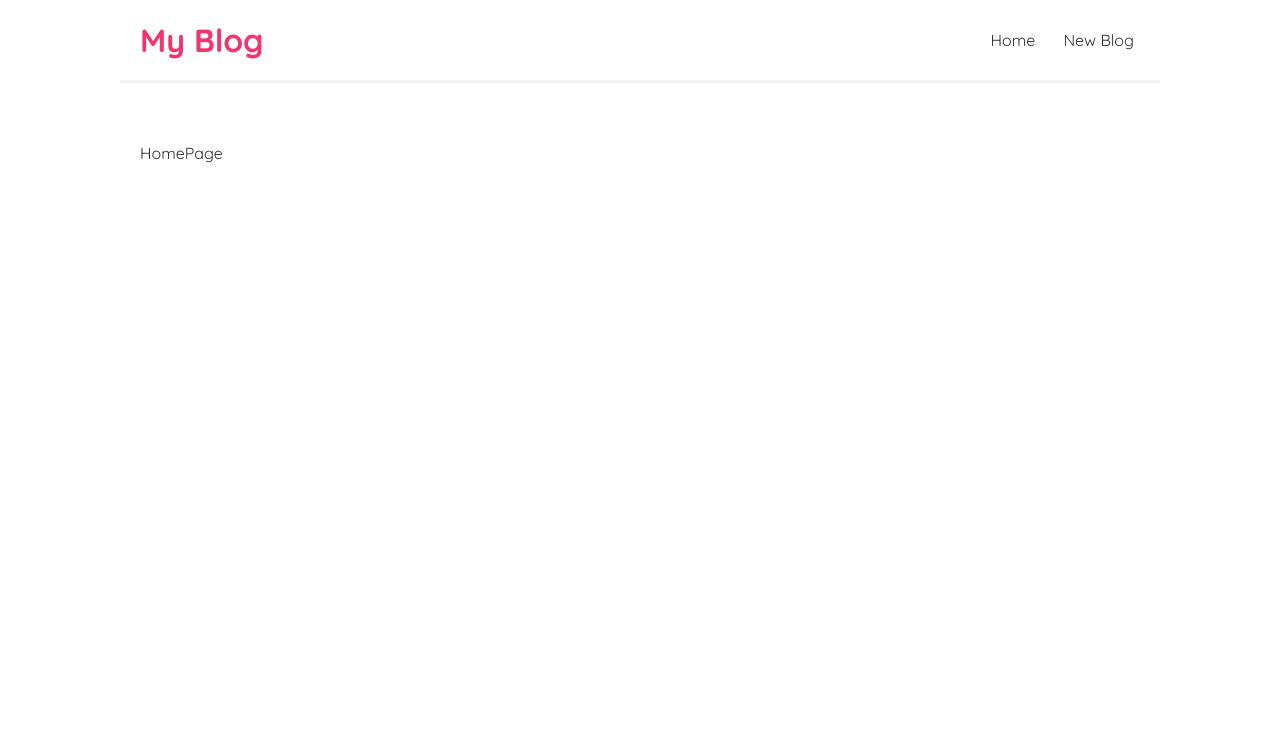
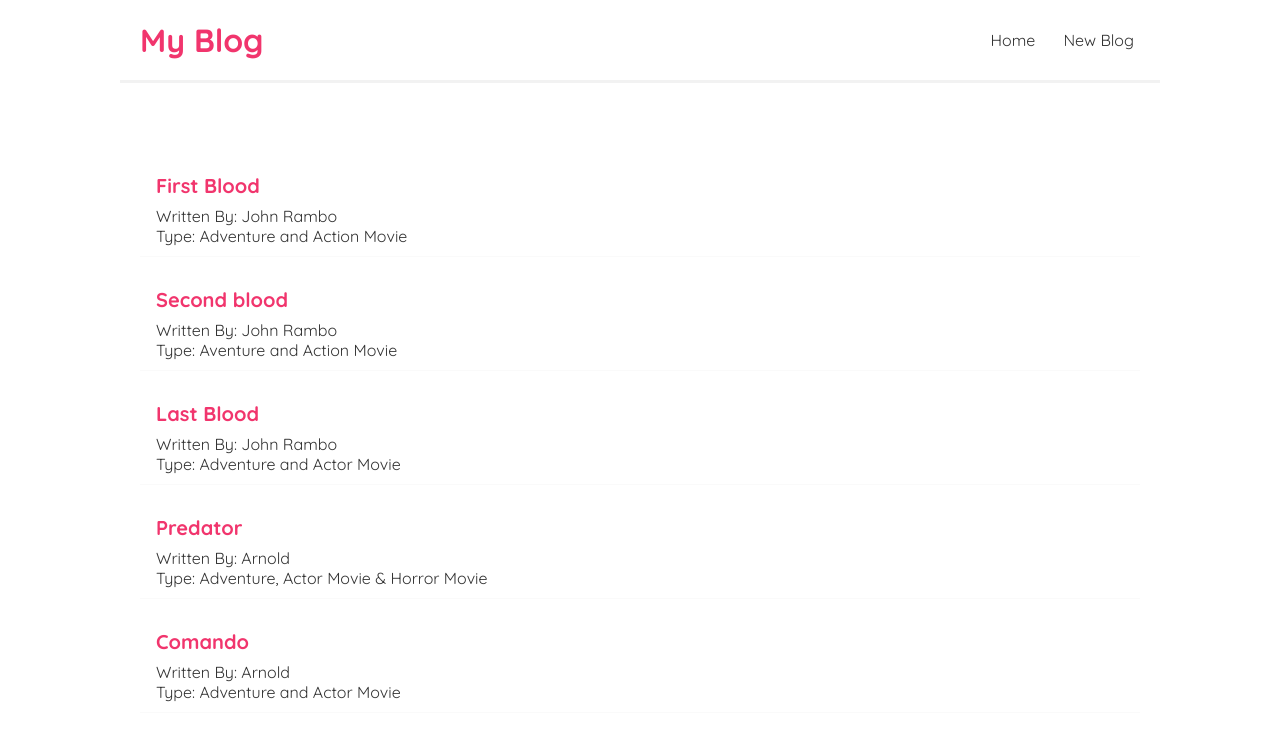
Before and after one commit to Paul-Nathan/BlogWebApp, a React (Create React App) app: page / in a window 1280 px wide. Shown: the top 740 px of the page. Built offline with nearby package versions, Linux system fonts and the light colour scheme.

Commit message:
Blog preview Creation & Styling

```diff
--- a/src/Components/Home.js
+++ b/src/Components/Home.js
@@ -1,8 +1,27 @@
+import {useState} from 'react';
 
 
 
-export default function Home() {
+  const Home = () => {
+      const [blogs, setBlogs] = useState([
+          { title: 'First Blood', body: 'Adventure and Action Movie', author: 'John Rambo', id: 1},
+          { title: 'Second blood', body: 'Aventure and Action Movie', author: 'John Rambo', id:2},
+          { title: 'Last Blood', body: 'Adventure and Actor Movie', author: 'John Rambo', id: 3},
+          { title: 'Predator', body: 'Adventure, Actor Movie & Horror Movie', author: 'Arnold', id: 4},
+          { title: 'Comando', body: 'Adventure and Actor Movie', author: 'Arnold', id:5}
+      ])
+
   return (
-    <div className='home'>HomePage</div>
+    <div className='home'>
+
+        {blogs.map((blog)=>(
+            <div className='blog-preview' key={blog.id}>
+                <h2>{blog.title}</h2>
+                <p>Written By: {blog.author}</p>
+                <p>Type: {blog.body}</p>
+            </div>
+        ))}
+    </div>
   )
 }
+export default Home;
```
